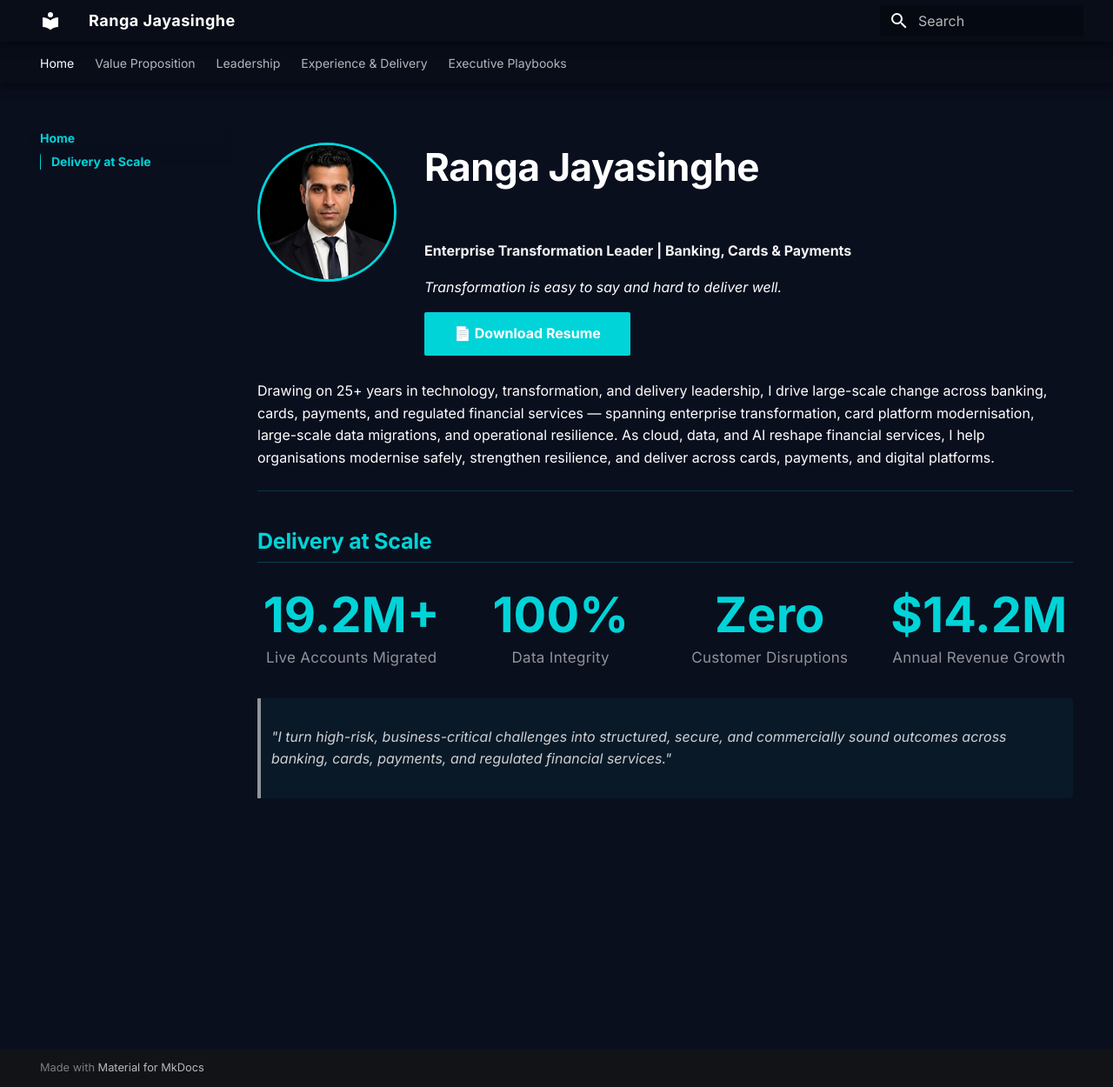
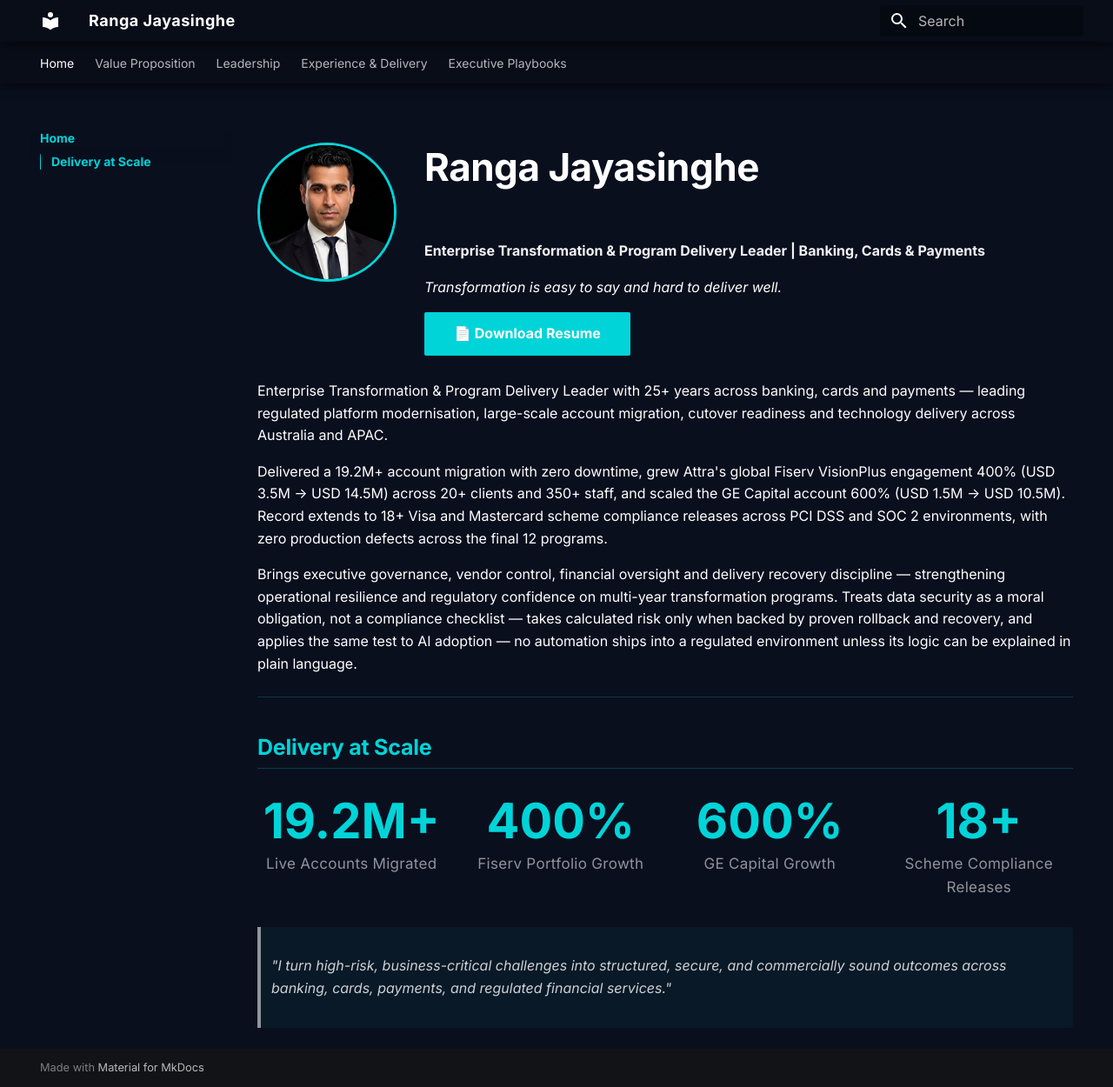
Before and after one commit to praveen333j-svg/RJ-portfolio, an MkDocs documentation site: the page built from docs/index.md, in a window 1280 px wide and 1250 px high. Shown: the whole window at 87% size. Built offline with MkDocs 1.6.1 and Material for MkDocs 9.7.7, drawn with Linux system fonts in a browser that asks for light colours.

Commit message:
Update index.md: sync homepage with latest CV - new executive profile, updated stats
Updated profile information and delivery statistics to reflect recent achievements and changes in role.

```diff
--- a/docs/index.md
+++ b/docs/index.md
@@ -1,36 +1,40 @@
 <div class="profile-header">
-  <img src="assets/profile-ranga.png" alt="Ranga Jayasinghe" class="profile-photo" />
-  <div class="profile-text">
-    <h1>Ranga Jayasinghe</h1>
-    <p><strong>Enterprise Transformation Leader | Banking, Cards & Payments</strong></p>
-    <p><em>Transformation is easy to say and hard to deliver well.</em></p>
-    <a href="assets/01-Ranga-Jayasinghe-7-1-.pdf" class="md-button md-button--primary">📄 Download Resume</a>
-  </div>
+<img src="assets/profile-ranga.png" alt="Ranga Jayasinghe" class="profile-photo" />
+<div class="profile-text">
+<h1>Ranga Jayasinghe</h1>
+<p><strong>Enterprise Transformation &amp; Program Delivery Leader | Banking, Cards &amp; Payments</strong></p>
+<p><em>Transformation is easy to say and hard to deliver well.</em></p>
+<a href="assets/01-Ranga-Jayasinghe-7-1-.pdf" class="md-button md-button--primary">📄 Download Resume</a>
+</div>
 </div>
 
-Drawing on 25+ years in technology, transformation, and delivery leadership, I drive large-scale change across banking, cards, payments, and regulated financial services — spanning enterprise transformation, card platform modernisation, large-scale data migrations, and operational resilience. As cloud, data, and AI reshape financial services, I help organisations modernise safely, strengthen resilience, and deliver across cards, payments, and digital platforms.
+Enterprise Transformation & Program Delivery Leader with 25+ years across banking, cards and payments — leading regulated platform modernisation, large-scale account migration, cutover readiness and technology delivery across Australia and APAC.
+
+Delivered a 19.2M+ account migration with zero downtime, grew Attra's global Fiserv VisionPlus engagement 400% (USD 3.5M → USD 14.5M) across 20+ clients and 350+ staff, and scaled the GE Capital account 600% (USD 1.5M → USD 10.5M). Record extends to 18+ Visa and Mastercard scheme compliance releases across PCI DSS and SOC 2 environments, with zero production defects across the final 12 programs.
+
+Brings executive governance, vendor control, financial oversight and delivery recovery discipline — strengthening operational resilience and regulatory confidence on multi-year transformation programs. Treats data security as a moral obligation, not a compliance checklist — takes calculated risk only when backed by proven rollback and recovery, and applies the same test to AI adoption — no automation ships into a regulated environment unless its logic can be explained in plain language.
 
 ---
 
 ## Delivery at Scale
 
 <div class="stat-grid">
-  <div class="stat-item">
-    <span class="stat-number">19.2M+</span>
-    <span class="stat-label">Live Accounts Migrated</span>
-  </div>
-  <div class="stat-item">
-    <span class="stat-number">100%</span>
-    <span class="stat-label">Data Integrity</span>
-  </div>
-  <div class="stat-item">
-    <span class="stat-number">Zero</span>
-    <span class="stat-label">Customer Disruptions</span>
-  </div>
-  <div class="stat-item">
-    <span class="stat-number">$14.2M</span>
-    <span class="stat-label">Annual Revenue Growth</span>
-  </div>
+<div class="stat-item">
+<span class="stat-number">19.2M+</span>
+<span class="stat-label">Live Accounts Migrated</span>
+</div>
+<div class="stat-item">
+<span class="stat-number">400%</span>
+<span class="stat-label">Fiserv Portfolio Growth</span>
+</div>
+<div class="stat-item">
+<span class="stat-number">600%</span>
+<span class="stat-label">GE Capital Growth</span>
+</div>
+<div class="stat-item">
+<span class="stat-number">18+</span>
+<span class="stat-label">Scheme Compliance Releases</span>
+</div>
 </div>
 
 > *"I turn high-risk, business-critical challenges into structured, secure, and commercially sound outcomes across banking, cards, payments, and regulated financial services."*
```
